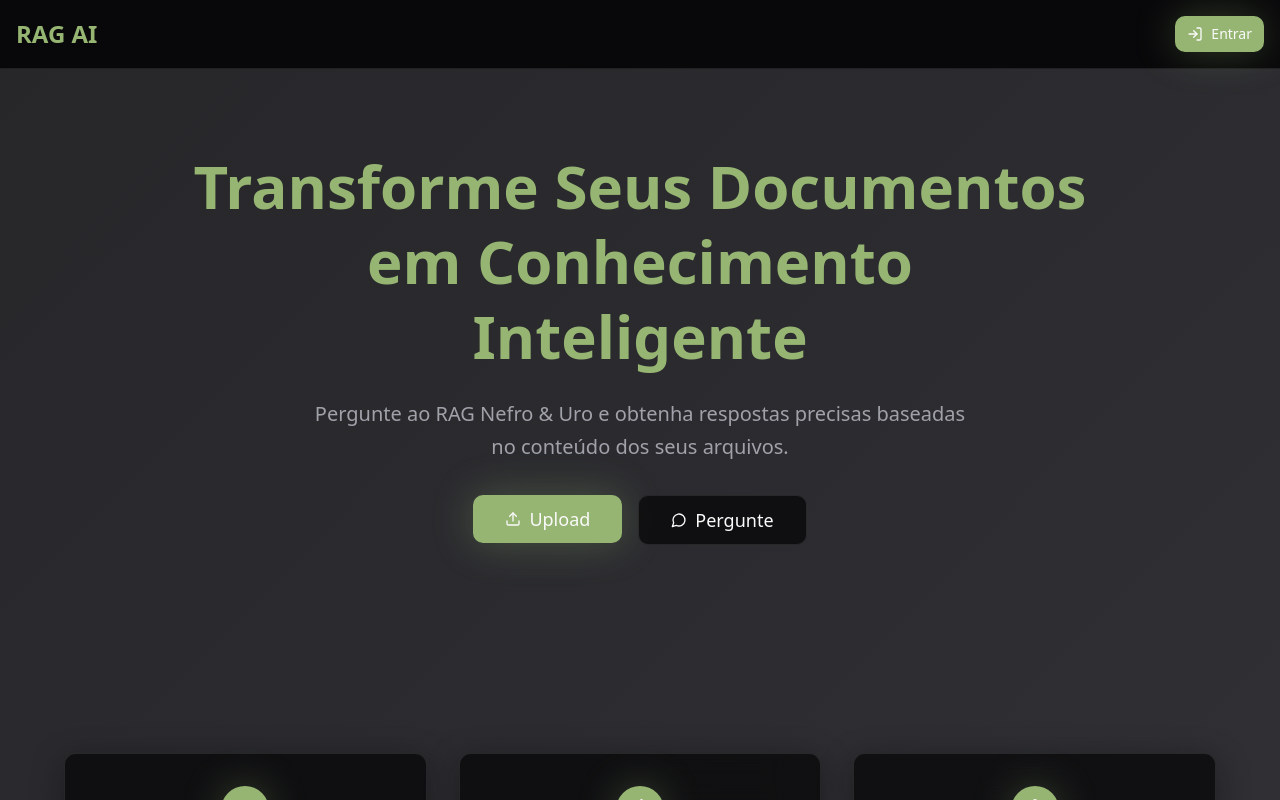
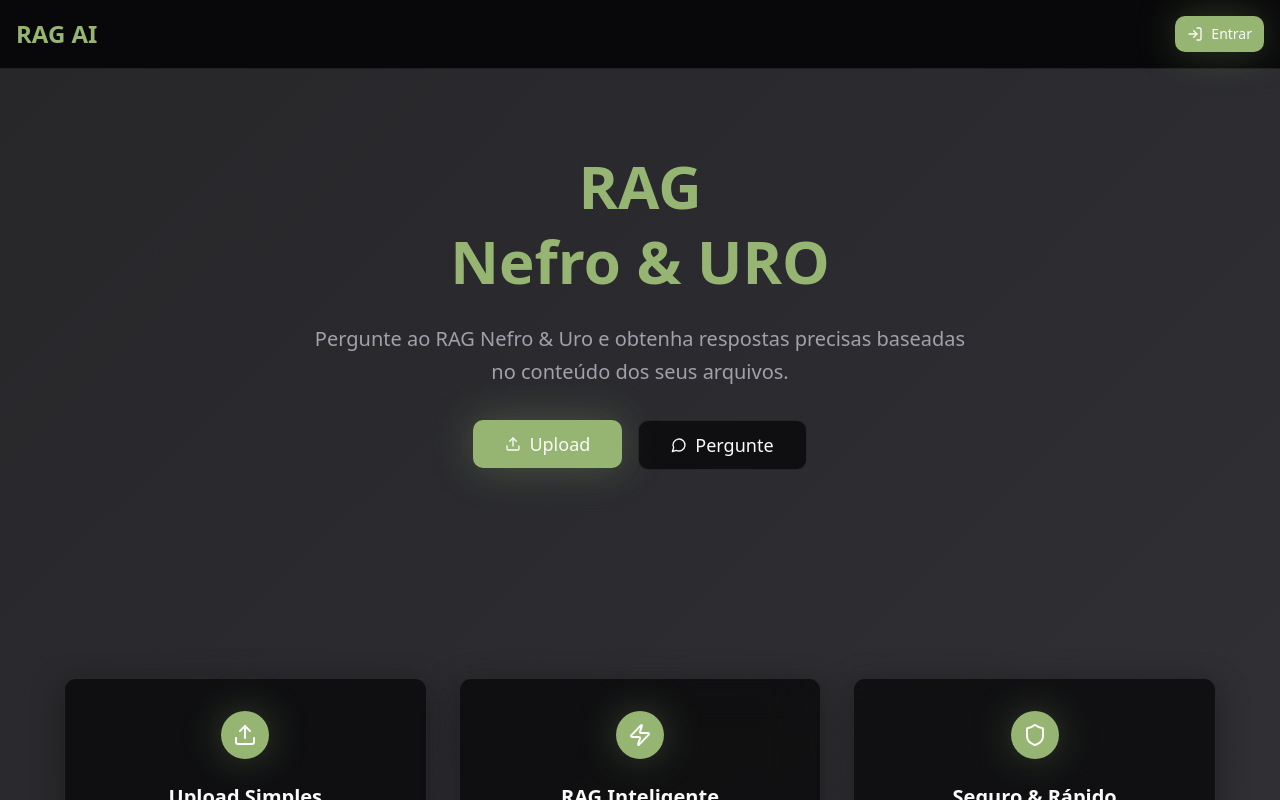
Before and after one commit to melissapontes/file-q-and-a, a React (Vite) app: page / in a window 1280 px wide. Shown: the top 800 px of the page. Built offline with nearby package versions, Linux system fonts and the light colour scheme; the HTML template or start-up script is replaced by a standard one.

Commit message:
Code edited in Lovable Code Editor

```diff
--- a/src/pages/Index.tsx
+++ b/src/pages/Index.tsx
@@ -13,9 +13,9 @@ const Index = () => {
 
 
             <h1 className="text-6xl font-bold mb-6 bg-gradient-primary bg-clip-text text-transparent leading-tight">
-              Transforme Seus Documentos
+              RAG
               <br />
-              em Conhecimento Inteligente
+              Nefro & URO
             </h1>
 
             <p className="text-xl text-muted-foreground mb-8 max-w-2xl mx-auto leading-relaxed">
```
